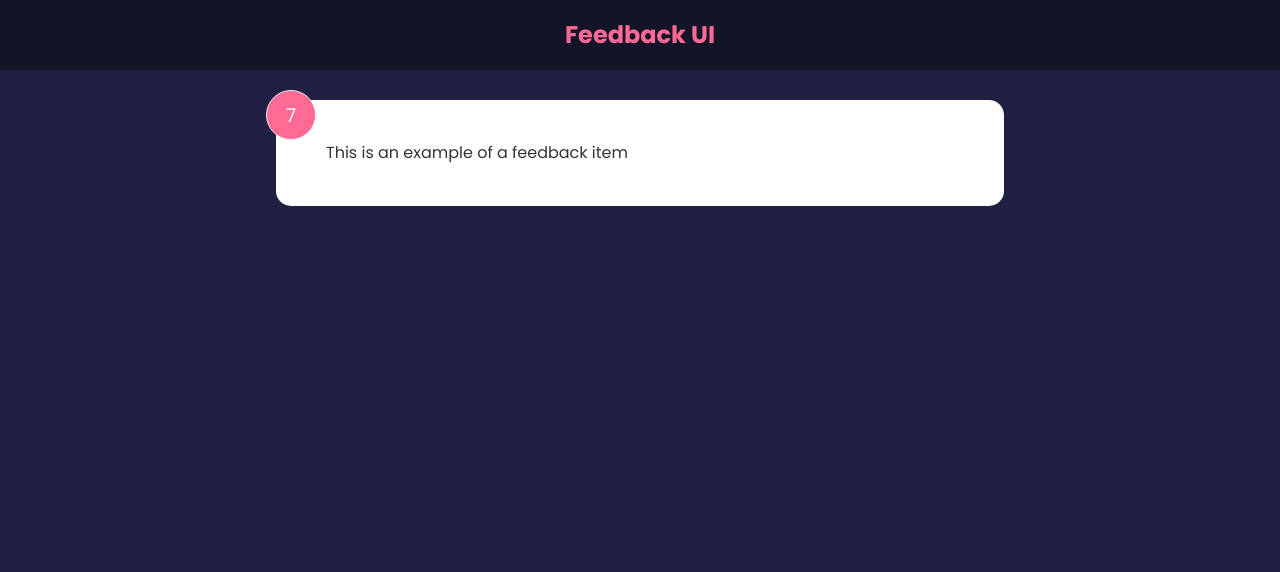
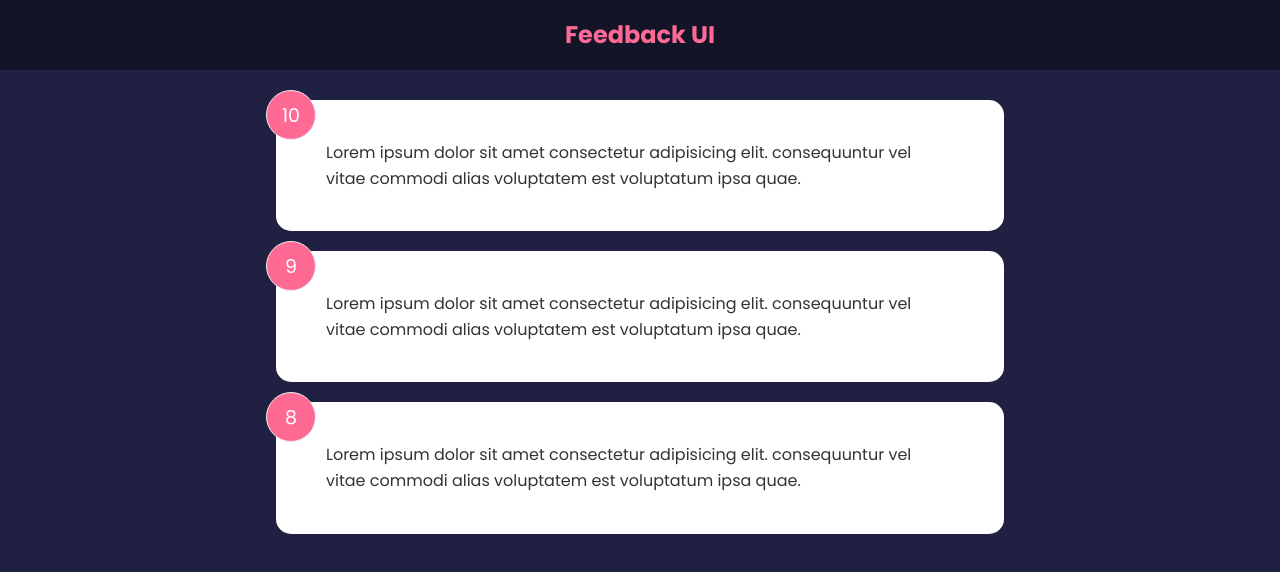
Before and after one commit to erick207/feedback-app, a React (Create React App) app: page / in a window 1280 px wide. Shown: the top 572 px of the page. Built offline with nearby package versions, Linux system fonts and the light colour scheme.

Commit message:
use Global State to Display List

```diff
--- a/src/App.js
+++ b/src/App.js
@@ -1,13 +1,17 @@
+import { useState } from 'react';
 import './App.css';
 import Header from "./components/Header"
-import FeedbackItem from "./components/FeedbackItem"
+import FeedbackList from "./components/FeedbackList"
+import FeedbackData from "./data/FeedbackData"
 
 function App() {
+  const [feedback, setFeedback] = useState(FeedbackData)
+
   return (
     <>
       <Header />
       <div className="container">
-        <FeedbackItem />
+        <FeedbackList feedback={feedback}/>
       </div>
     </>
   )
--- a/src/components/FeedbackItem.jsx
+++ b/src/components/FeedbackItem.jsx
@@ -1,16 +1,8 @@
-// all hooks start by 'use'
-import { useState } from "react"
-
-function FeedbackItem() {
-  // to change a piece of state we have to call one of the `sets`
-  // state in React is inmutable, meaning it has to be reset to be changed
-  const [rating, setRating] = useState(7)
-  const [text, setText] = useState('This is an example of a feedback item')
-
+function FeedbackItem({item}) {
   return (
     <div className='card'>
-        <div className="num-display">{rating}</div>
-        <div className="text-display">{text}</div>
+        <div className="num-display">{item.rating}</div>
+        <div className="text-display">{item.text}</div>
     </div>
   )
 }
--- /dev/null
+++ b/src/components/FeedbackList.jsx
@@ -0,0 +1,15 @@
+import FeedbackItem from './FeedbackItem'
+
+function FeedbackList({feedback}) {
+  if(!feedback || feedback.length === 0) return <p>No feedback yet</p>
+
+  return (
+    <div className="feedback-list">
+      {feedback.map((item) => (
+        <FeedbackItem key={item.id} item={item} />
+      ))}
+    </div>
+  )
+}
+
+export default FeedbackList
--- /dev/null
+++ b/src/data/FeedbackData.js
@@ -0,0 +1,19 @@
+const FeedbackData = [
+  {
+    id: 1,
+    rating: 10,
+    text: 'Lorem ipsum dolor sit amet consectetur adipisicing elit. consequuntur vel vitae commodi alias voluptatem est voluptatum ipsa quae.',
+  },
+  {
+    id: 2,
+    rating: 9,
+    text: 'Lorem ipsum dolor sit amet consectetur adipisicing elit. consequuntur vel vitae commodi alias voluptatem est voluptatum ipsa quae.',
+  },
+  {
+    id: 3,
+    rating: 8,
+    text: 'Lorem ipsum dolor sit amet consectetur adipisicing elit. consequuntur vel vitae commodi alias voluptatem est voluptatum ipsa quae.',
+  },
+]
+
+export default FeedbackData
```
